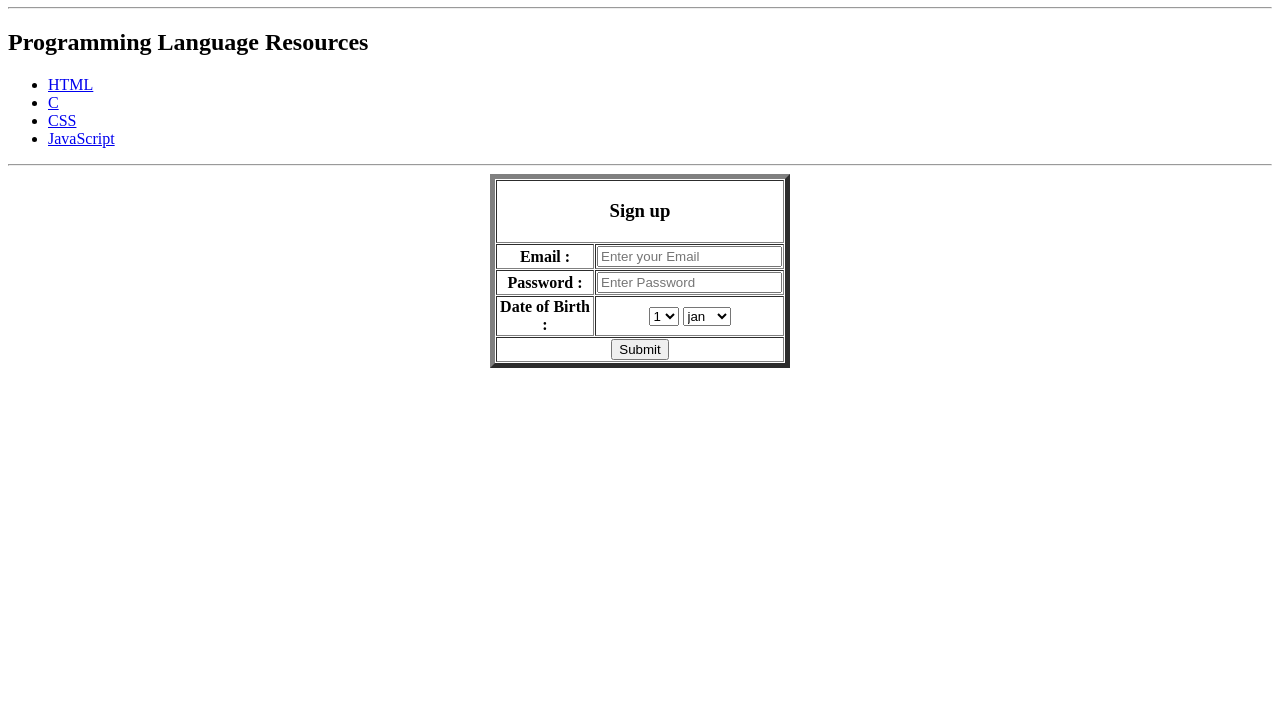
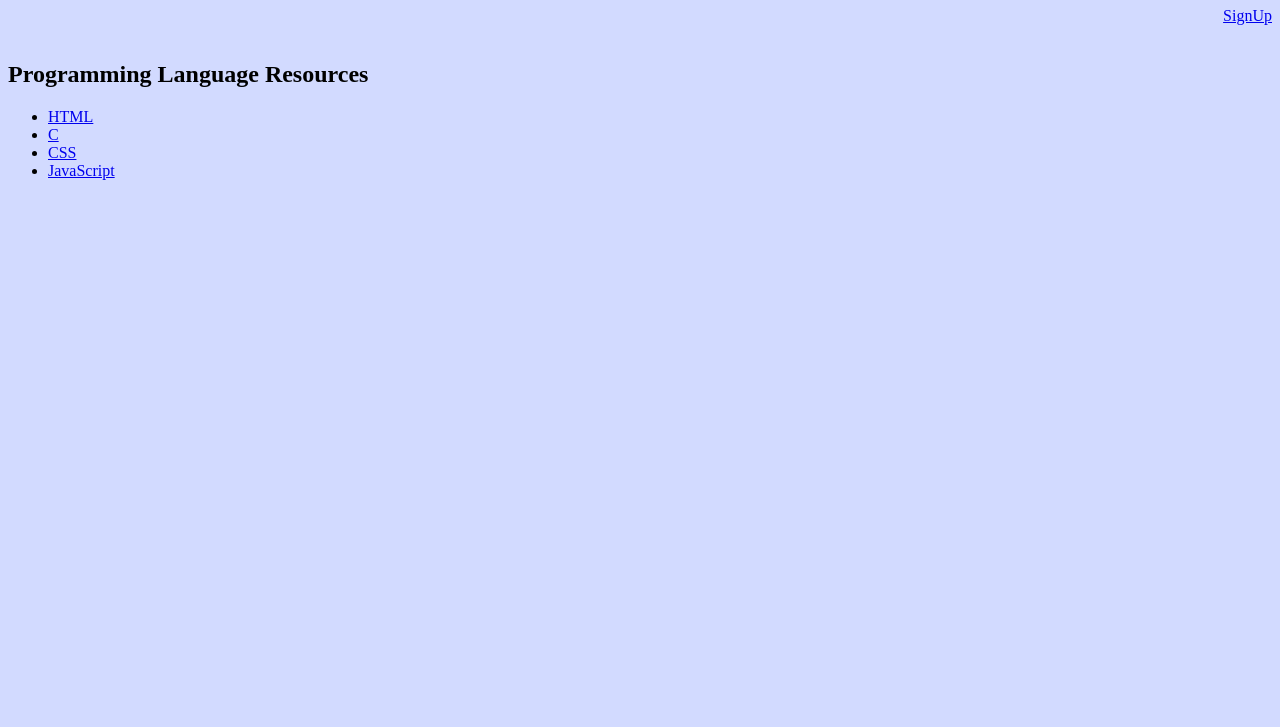
Before and after one commit to pavanmanishd/ResourceLibrary, a plain HTML site: page index.html in a window 1280 px wide. Shown: the part 73-800 px from the top of the page. Drawn offline with Linux system fonts and the light colour scheme.

Commit message:
some changes

```diff
--- a/index.html
+++ b/index.html
@@ -5,9 +5,19 @@
     <meta http-equiv="X-UA-Compatible" content="IE=edge">
     <meta name="viewport" content="width=device-width, initial-scale=1.0">
     <title>Resource Library</title>
+    <style>
+        body{
+            background-color: #D2DAFF;
+        }
+        hr{
+            background-color: white;
+            border-style: none ;
+        }
+    </style>
 </head>
 <body>
     <h1 align="center">Resource Library</h1>
+    <p align="right"><a href="/signup.html">SignUp</a></p>
     <hr>
     <h2>Programming Language Resources</h2>
     <ul>
@@ -19,59 +29,5 @@
     <hr>
 </body>
 <footer>
-    <form action="/action.php">
-        <table border="5" cellspacing="1" width="300" align="center">
-        <tr>
-            <th colspan="2"><h3>Sign up</h3></th>
-        </tr>
-        <tr>
-
-            <th>Email : </th>
-            <td align="center"><input type="email" placeholder="Enter your Email"></td>
-
-        </tr>
-        <tr>
-            <th>Password : </th>
-            <td align="center"><input type="password" placeholder="Enter Password"></td>
-        </tr>
-        <tr>
-        <th>Date of Birth : </th>
-        <td align="center">
-        <span>
-            <select name = "date" id="date">
-                <option value="1">1</option>
-                <option value="2">2</option>
-                <option value="3">3</option>
-                <option value="4">4</option>
-                <option value="5">5</option>
-                <option value="6">6</option>
-                <option value="7">7</option>
-                <option value="8">8</option>
-                <option value="9">9</option>
-            </select>
-            <select name = "month" id="data">
-                <option value="jan">jan</option>
-                <option value="frb">feb</option>
-                <option value="mar">mar</option>
-                <option value="apr">apr</option>
-                <option value="may">may</option>
-                <option value="jun">jun</option>
-                <option value="jul">jul</option>
-                <option value="aug">aug</option>
-                <option value="sep">sep</option>
-                <option value="oct">oct</option>
-                <option value="nov">nov</option>
-                <option value="dec">dec</option>
-            </select>
-        </span>
-        </td>
-        </tr>
-        <tr>
-            <td colspan="2" align="center">
-                <input type="submit" value="Submit">
-            </td>
-        </tr>
-        </table>
-        </form>
 </footer>
 </html>
```
Also changed, not shown: signup.html (added, +69 -0 lines).
